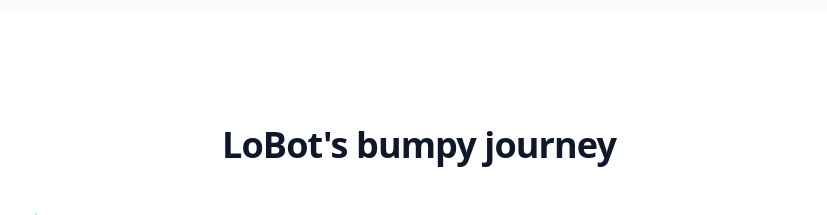
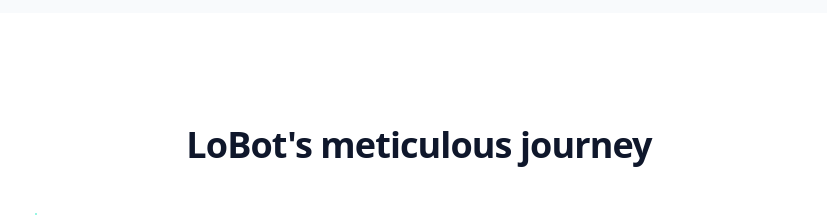
Before and after one commit to LoBot-LLC/Homepage, a Next.js app: page /about in a window 1280 px wide. Shown: the part 1540-1755 px from the top of the page, without its empty margins (221-1048 px from the left). Built offline with nearby package versions, Linux system fonts and the light colour scheme; no server answers.

Commit message:
Update en.ts

```diff
--- a/src/i18n/en.ts
+++ b/src/i18n/en.ts
@@ -227,7 +227,7 @@ const en = {
       subtitle: "Modern web technologies and proven open-source frameworks.",
     },
     milestones: {
-      title: "LoBot's bumpy journey",
+      title: "LoBot's meticulous journey",
       items: [
         { date: "Sep 2026", title: "TecnoIndicator is born", desc: "Our flagship energy price forecasting app is released as open source." },
         { date: "Oct 2026", title: "LoBot LLC is founded", desc: "LoBot LLC is officially founded." },
```
